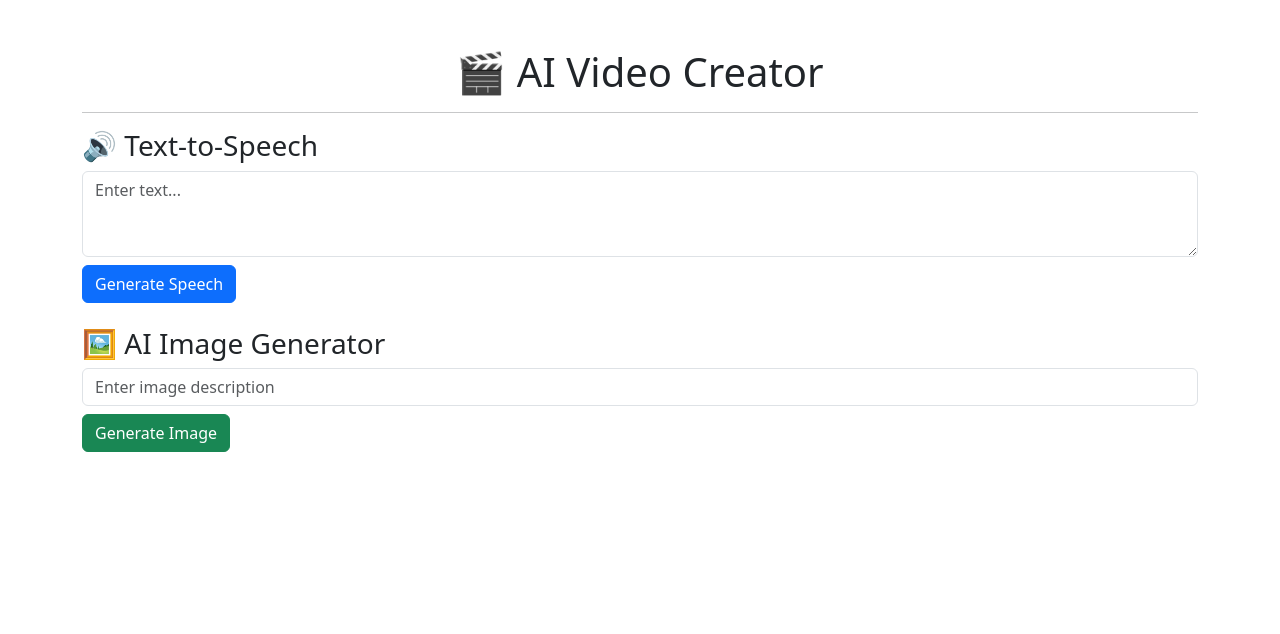
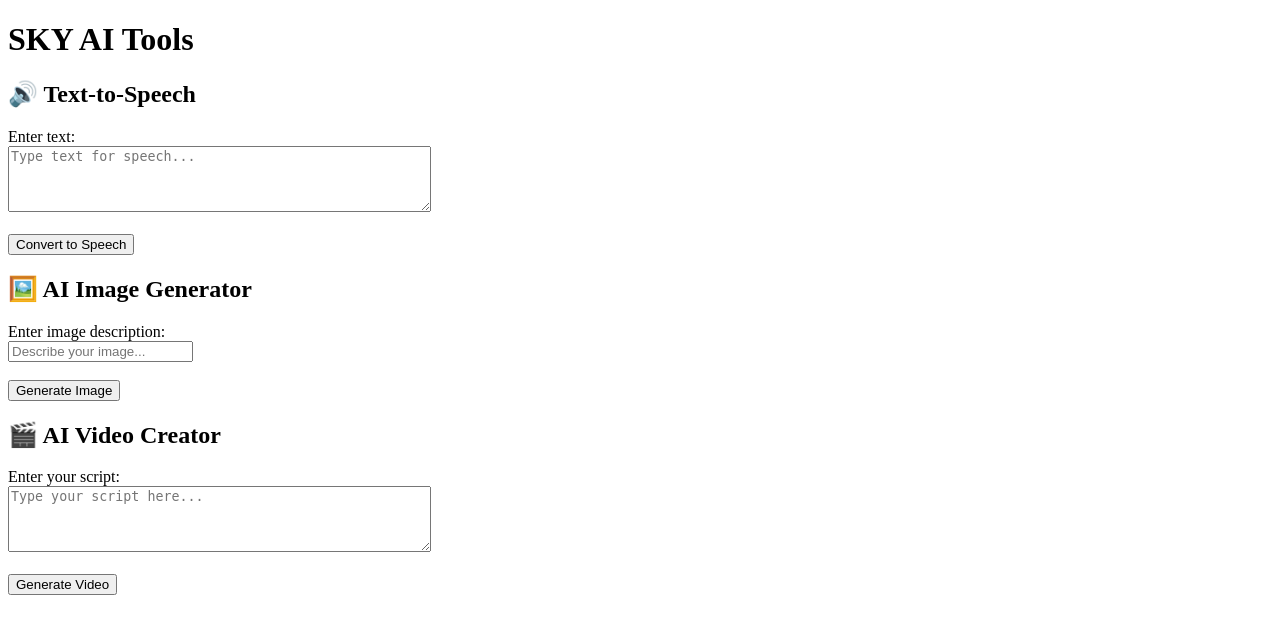
Before and after one commit to suraj5sky/ai_app, a Flask app: page / in a window 1280 px wide. Shown: the top 634 px of the page. Run offline with Flask 3, Linux system fonts and the light colour scheme.

Commit message:
FUpdated index.html to improve the webpage

```diff
--- a/templates/index.html
+++ b/templates/index.html
@@ -3,61 +3,89 @@
 <head>
     <meta charset="UTF-8">
     <meta name="viewport" content="width=device-width, initial-scale=1.0">
-    <title>SKY AI Tools - SKY Infinite</title>
-    <link rel="stylesheet" href="https://cdn.jsdelivr.net/npm/bootstrap@5.3.0/dist/css/bootstrap.min.css">
+    <title>SKY AI Tools</title>
 </head>
 <body>
-    <div class="container mt-5">
-        <h1 class="text-center">🎬 AI Video Creator</h1>
-        <hr>
+    <h1>SKY AI Tools</h1>
 
-        <!-- TTS Section -->
-        <div class="mb-4">
-            <h3>🔊 Text-to-Speech</h3>
-            <textarea id="ttsText" class="form-control" rows="3" placeholder="Enter text..."></textarea>
-            <button class="btn btn-primary mt-2" onclick="generateTTS()">Generate Speech</button>
-            <audio id="ttsAudio" controls class="mt-2 d-none"></audio>
-        </div>
+    <!-- 🔊 Text-to-Speech -->
+    <h2>🔊 Text-to-Speech</h2>
+    <form id="ttsForm">
+        <label for="ttsText">Enter text:</label><br>
+        <textarea id="ttsText" rows="4" cols="50" placeholder="Type text for speech..."></textarea><br><br>
+        <button type="submit">Convert to Speech</button>
+    </form>
+    <div id="ttsOutput"></div>
 
-        <!-- Image Generation Section -->
-        <div class="mb-4">
-            <h3>🖼️ AI Image Generator</h3>
-            <input type="text" id="imagePrompt" class="form-control" placeholder="Enter image description">
-            <button class="btn btn-success mt-2" onclick="generateImage()">Generate Image</button>
-            <img id="generatedImage" class="mt-3 d-none" width="300">
-        </div>
-    </div>
+    <!-- 🖼️ AI Image Generator -->
+    <h2>🖼️ AI Image Generator</h2>
+    <form id="imageForm">
+        <label for="imageDesc">Enter image description:</label><br>
+        <input type="text" id="imageDesc" placeholder="Describe your image..."><br><br>
+        <button type="submit">Generate Image</button>
+    </form>
+    <div id="imageOutput"></div>
+
+    <!-- 🎬 AI Video Creator -->
+    <h2>🎬 AI Video Creator</h2>
+    <form id="videoForm">
+        <label for="videoText">Enter your script:</label><br>
+        <textarea id="videoText" rows="4" cols="50" placeholder="Type your script here..."></textarea><br><br>
+        <button type="submit">Generate Video</button>
+    </form>
+    <div id="videoOutput"></div>
 
     <script>
-        async function generateTTS() {
-            let text = document.getElementById("ttsText").value;
-            let response = await fetch("/api/tts", {
-                method: "POST",
-                headers: { "Content-Type": "application/json" },
+        // TTS API Call
+        document.getElementById('ttsForm').addEventListener('submit', async (e) => {
+            e.preventDefault();
+            const text = document.getElementById('ttsText').value;
+            const response = await fetch('/api/tts', {
+                method: 'POST',
+                headers: { 'Content-Type': 'application/json' },
                 body: JSON.stringify({ text })
             });
-            let data = await response.json();
-            if (data.status === "success") {
-                let audio = document.getElementById("ttsAudio");
-                audio.src = data.audio_url;
-                audio.classList.remove("d-none");
+            const result = await response.json();
+            if (result.status === 'success') {
+                document.getElementById('ttsOutput').innerHTML = `<audio controls><source src="${result.audio_url}" type="audio/mpeg"></audio>`;
+            } else {
+                document.getElementById('ttsOutput').innerText = `❌ Error: ${result.message}`;
             }
-        }
+        });
 
-        async function generateImage() {
-            let prompt = document.getElementById("imagePrompt").value;
-            let response = await fetch("/api/image", {
-                method: "POST",
-                headers: { "Content-Type": "application/json" },
-                body: JSON.stringify({ prompt })
+        // Image Generation API Call
+        document.getElementById('imageForm').addEventListener('submit', async (e) => {
+            e.preventDefault();
+            const description = document.getElementById('imageDesc').value;
+            const response = await fetch('/api/image', {
+                method: 'POST',
+                headers: { 'Content-Type': 'application/json' },
+                body: JSON.stringify({ description })
             });
-            let data = await response.json();
-            if (data.status === "success") {
-                let img = document.getElementById("generatedImage");
-                img.src = data.image_url;
-                img.classList.remove("d-none");
+            const result = await response.json();
+            if (result.status === 'success') {
+                document.getElementById('imageOutput').innerHTML = `<img src="${result.image_url}" alt="Generated Image">`;
+            } else {
+                document.getElementById('imageOutput').innerText = `❌ Error: ${result.message}`;
             }
-        }
+        });
+
+        // Video Generation API Call
+        document.getElementById('videoForm').addEventListener('submit', async (e) => {
+            e.preventDefault();
+            const scriptText = document.getElementById('videoText').value;
+            const response = await fetch('/api/video', {
+                method: 'POST',
+                headers: { 'Content-Type': 'application/json' },
+                body: JSON.stringify({ script: scriptText })
+            });
+            const result = await response.json();
+            if (result.status === 'success') {
+                document.getElementById('videoOutput').innerHTML = `<video width="320" height="240" controls><source src="${result.video_url}" type="video/mp4"></video>`;
+            } else {
+                document.getElementById('videoOutput').innerText = `❌ Error: ${result.message}`;
+            }
+        });
     </script>
 </body>
 </html>
```
